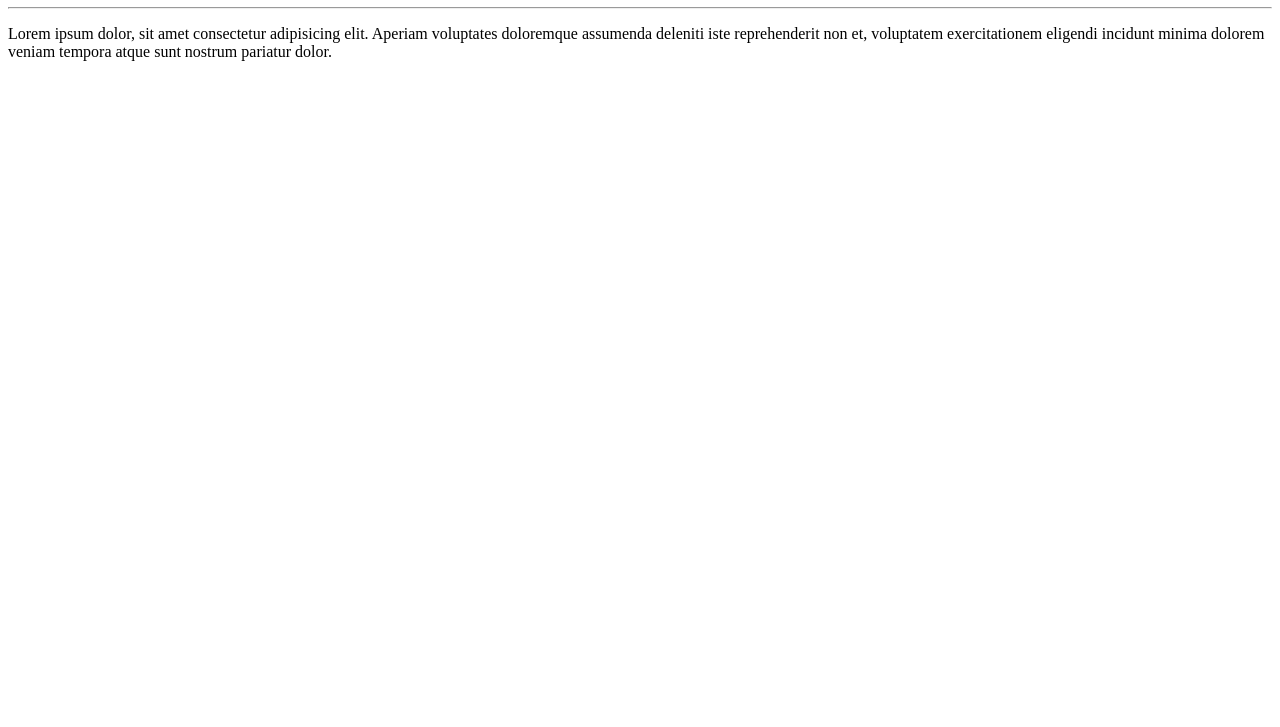
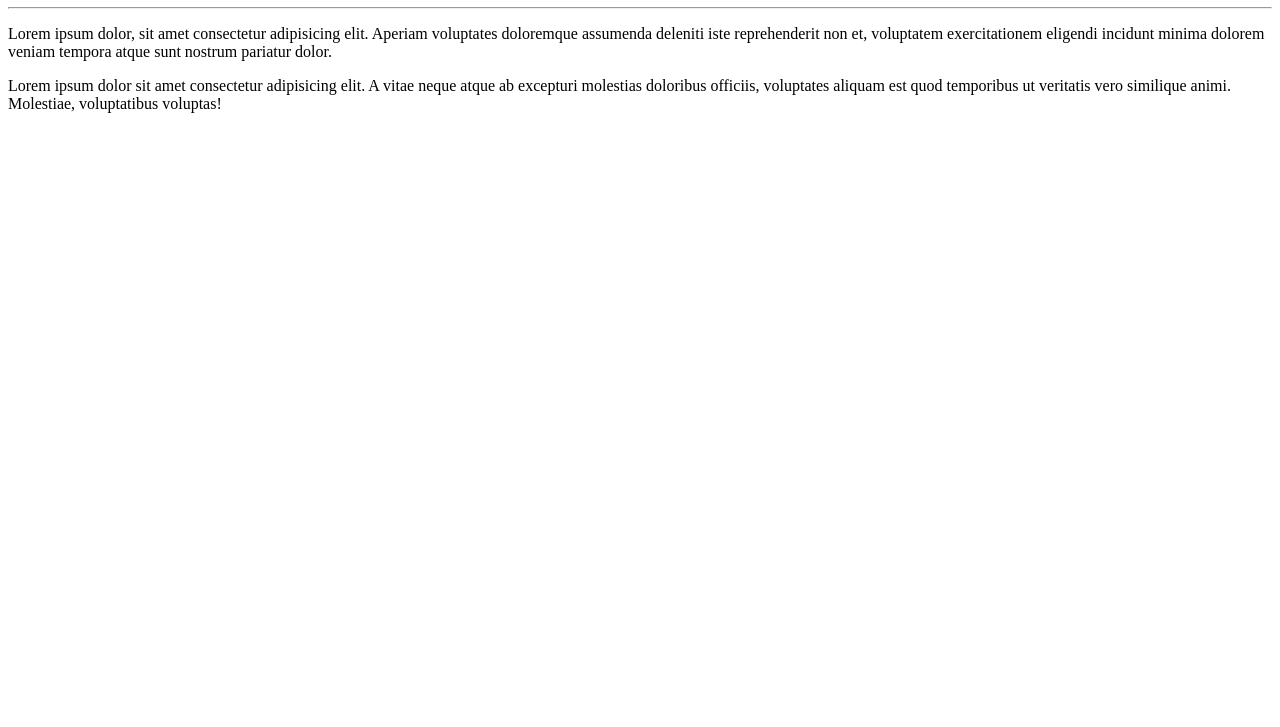
Before and after one commit to Thais-LacerdaSaiki/Aula-Curso-em-video--Git-e-GitHub, a plain HTML site: page site-exemplo/index.html in a window 1280 px wide. Shown: the part 73-800 px from the top of the page. Drawn offline with Linux system fonts and the light colour scheme.

Commit message:
adicionei um parágrafo

```diff
--- a/site-exemplo/index.html
+++ b/site-exemplo/index.html
@@ -9,5 +9,6 @@
     <h1>Hello, World!</h1>
     <hr>
     <p>Lorem ipsum dolor, sit amet consectetur adipisicing elit. Aperiam voluptates doloremque assumenda deleniti iste reprehenderit non et, voluptatem exercitationem eligendi incidunt minima dolorem veniam tempora atque sunt nostrum pariatur dolor.</p>
+    <p>Lorem ipsum dolor sit amet consectetur adipisicing elit. A vitae neque atque ab excepturi molestias doloribus officiis, voluptates aliquam est quod temporibus ut veritatis vero similique animi. Molestiae, voluptatibus voluptas!</p>
 </body>
 </html>
```
